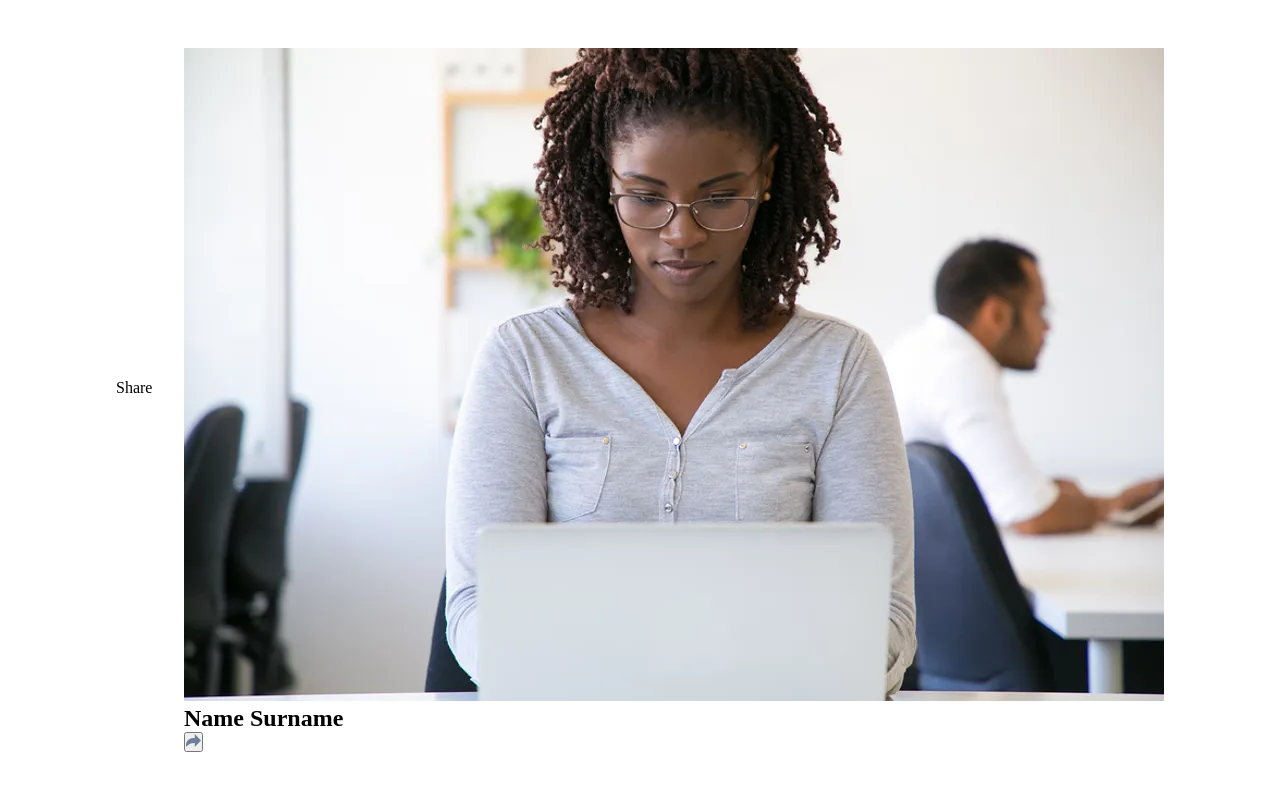
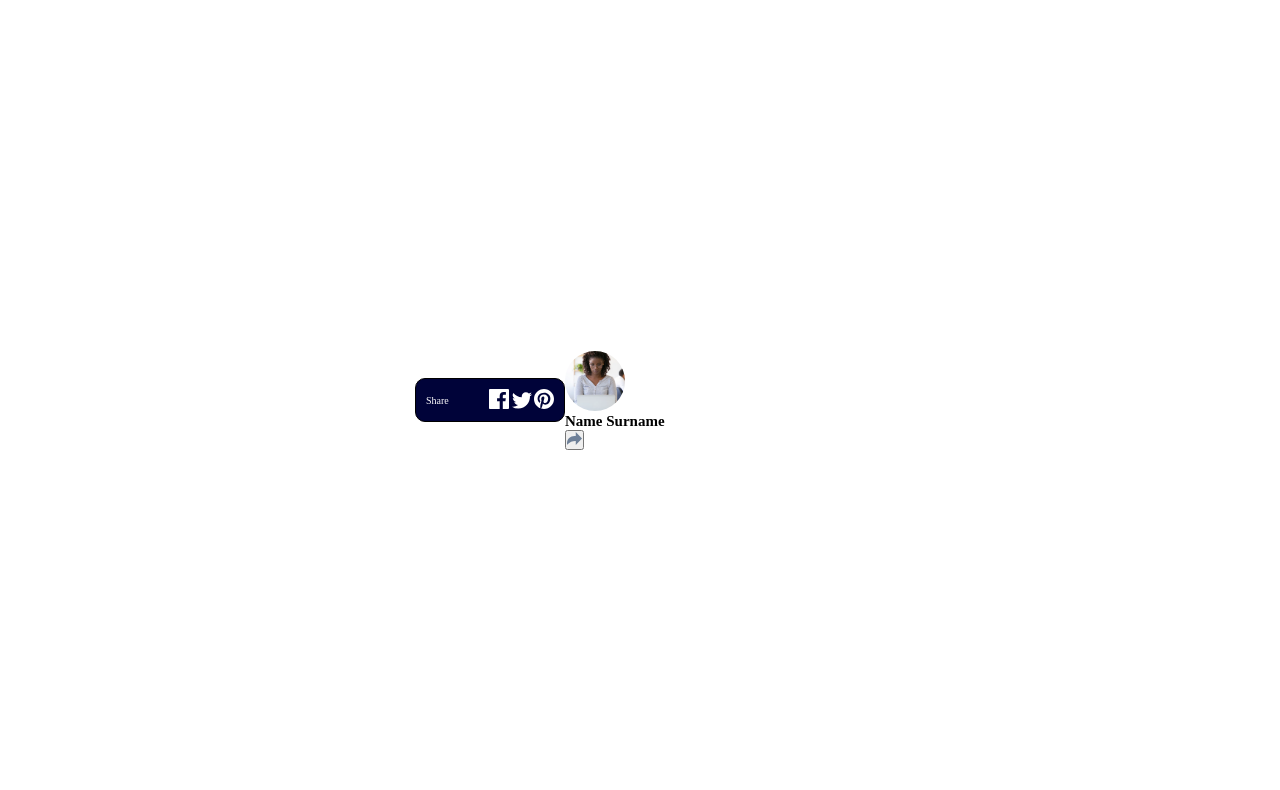
Before and after one commit to CallensJ/personal-projects, a plain HTML site: page 2-modal/index.html in a window 1280 px wide. Drawn offline with Linux system fonts and the light colour scheme.

Commit message:
add modal styling

```diff
--- a/2-modal/index.html
+++ b/2-modal/index.html
@@ -21,7 +21,7 @@
         </div>
 
         <div class="container">
-            <div>
+            <div class="profil">
                 <img src="./images/profile-image.webp" alt="profile image" class="profile-image" />
                 <h2>Name Surname</h2>
             </div>
--- a/2-modal/styles.scss
+++ b/2-modal/styles.scss
@@ -5,7 +5,9 @@
 }
 
 
-
+html{
+    font-size: 62.5%;
+}
 
 body{
     box-sizing: border-box;
@@ -14,3 +16,33 @@ body{
     justify-content: center;
     align-items: center;
 }
+
+
+
+.modal{
+    border: 1px solid black;
+    background-color: rgb(0, 3, 57);
+    display: flex;
+    justify-content: space-between;
+    align-items: center;
+    width: 150px;
+    padding: 1rem;
+    border-radius: 1rem;
+
+    p{
+        color: #ffffff;
+    }
+}
+
+.container{
+    width: 300px;
+
+    .profil{
+        .profile-image{
+            width: 60px;
+            height: 60px;
+            border-radius: 50%;
+            object-fit: cover;
+        }
+    }
+}
```
Also changed, not shown: 2-modal/styles.css, 1 other file.
